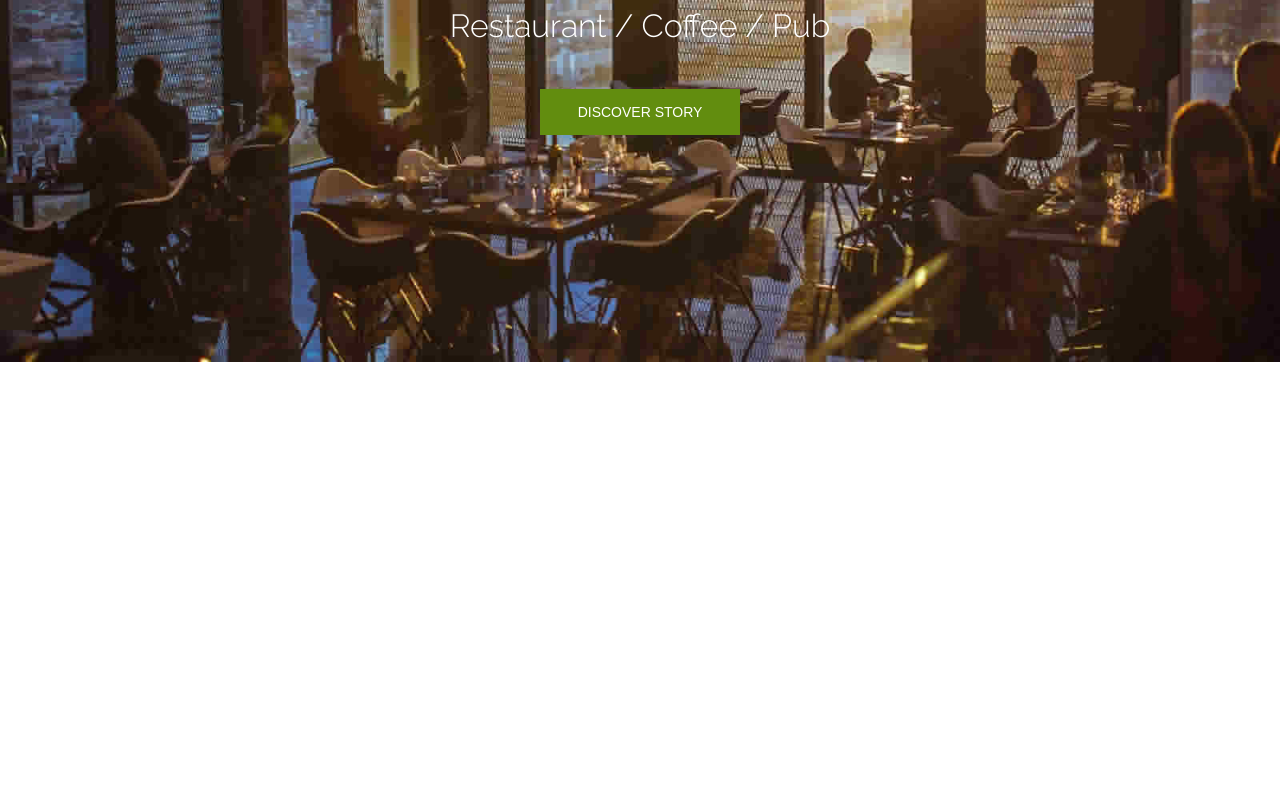
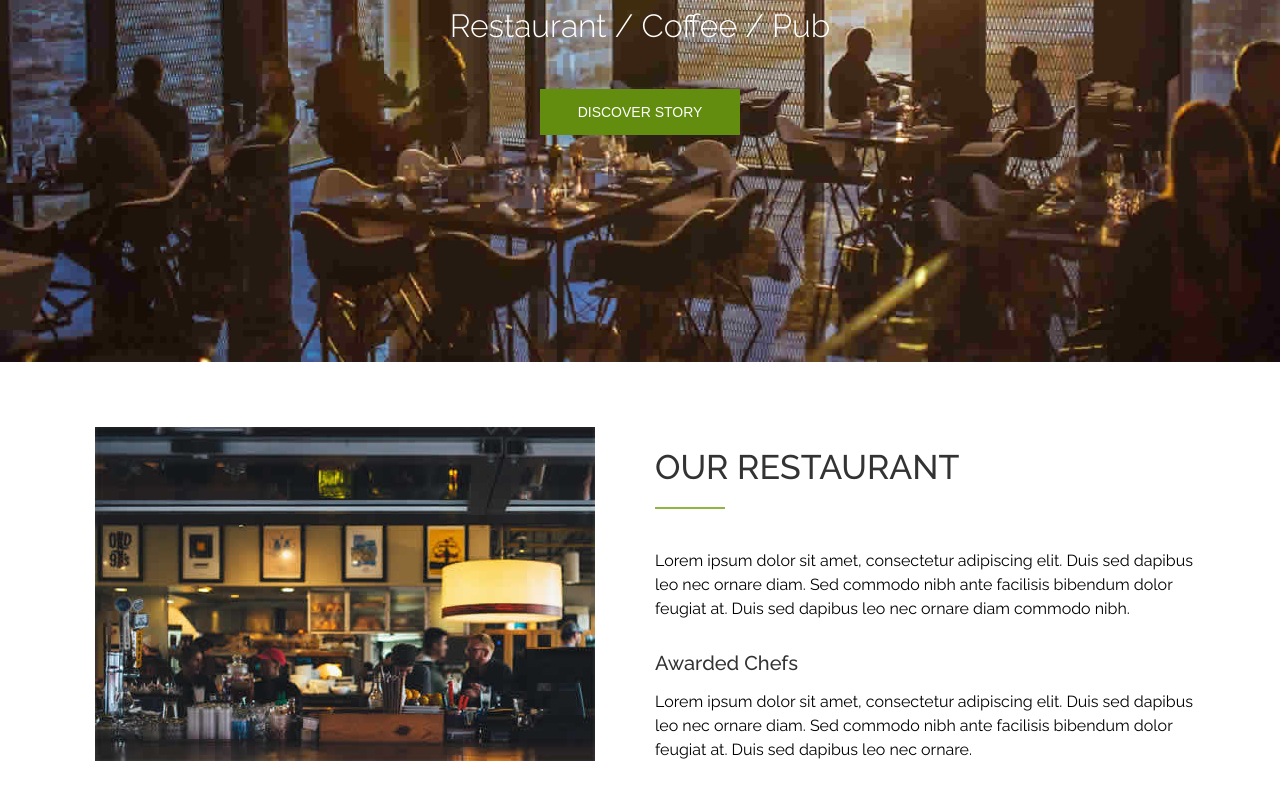
Before and after one commit to m8601/react_exercies_2, a React (Create React App) app: page / in a window 1280 px wide. Shown: the part 438-1238 px from the top of the page. Before the commit the page ends 800 px from the top, so only its background shows below. Built offline with nearby package versions, Linux system fonts and the light colour scheme.

Commit message:
Add About component

```diff
--- /dev/null
+++ b/src/About.css
@@ -0,0 +1,59 @@
+.About {
+  display: flex;
+  flex-direction: column;
+  padding: 25px;
+}
+
+.About__img img {
+  width: 100%;
+  max-width: 500px;
+}
+
+.About__info h2 {
+  margin: 20px 0 20px 0;
+  font-weight: 500;
+  font-size: 34px;
+  color: #333;
+  text-transform: uppercase;
+}
+
+.About__info h2::after {
+  content: '';
+  display: block;
+  height: 2px;
+  width: 70px;
+  text-align: center;
+  position: relative;
+  background: #8eb640;
+  margin: 20px 0 40px;
+  border: 0;
+}
+
+.About__info p {
+  line-height: 24px;
+  margin: 15px 0 30px;
+}
+
+.About__info span {
+  font-size: 20px;
+  font-weight: 500;
+  color: #333;
+}
+
+@media screen and (min-width: 569px){
+  .About {
+    flex-direction: row;
+    padding: 50px;
+  }
+
+  .About__img {
+    text-align: center;
+  }
+
+  .About__img, .About__info {
+    width: 50%;
+    padding: 15px;
+  }
+
+
+}
--- /dev/null
+++ b/src/About.js
@@ -0,0 +1,22 @@
+import React from 'react';
+
+import './About.css';
+import aboutImg from './img/about.jpg';
+
+const About = (props) => {
+  return (
+    <div className="About">
+      <div className="About__img">
+        <img src={aboutImg} alt="Our restaurant"/>
+      </div>
+      <div className="About__info">
+        <h2>our restaurant</h2>
+        <p>Lorem ipsum dolor sit amet, consectetur adipiscing elit. Duis sed dapibus leo nec ornare diam. Sed commodo nibh ante facilisis bibendum dolor feugiat at. Duis sed dapibus leo nec ornare diam commodo nibh.</p>
+        <span>Awarded Chefs</span>
+        <p>Lorem ipsum dolor sit amet, consectetur adipiscing elit. Duis sed dapibus leo nec ornare diam. Sed commodo nibh ante facilisis bibendum dolor feugiat at. Duis sed dapibus leo nec ornare.</p>
+      </div>
+    </div>
+  );
+}
+
+export default About;
--- a/src/App.js
+++ b/src/App.js
@@ -2,6 +2,7 @@ import React, { Component } from 'react';
 
 import NavMenu from './NavMenu';
 import Header from './Header';
+import About from './About';
 
 import './App.css';
 
@@ -27,6 +28,7 @@ class App extends Component {
       <div>
         <NavMenu linkClicked={this.handleLinkClick} toggleMenu={this.handleToggleMenu} isOpen={this.state.menuOpen}/>
         <Header/>
+        <About/>
       </div>
     );
   }
```
